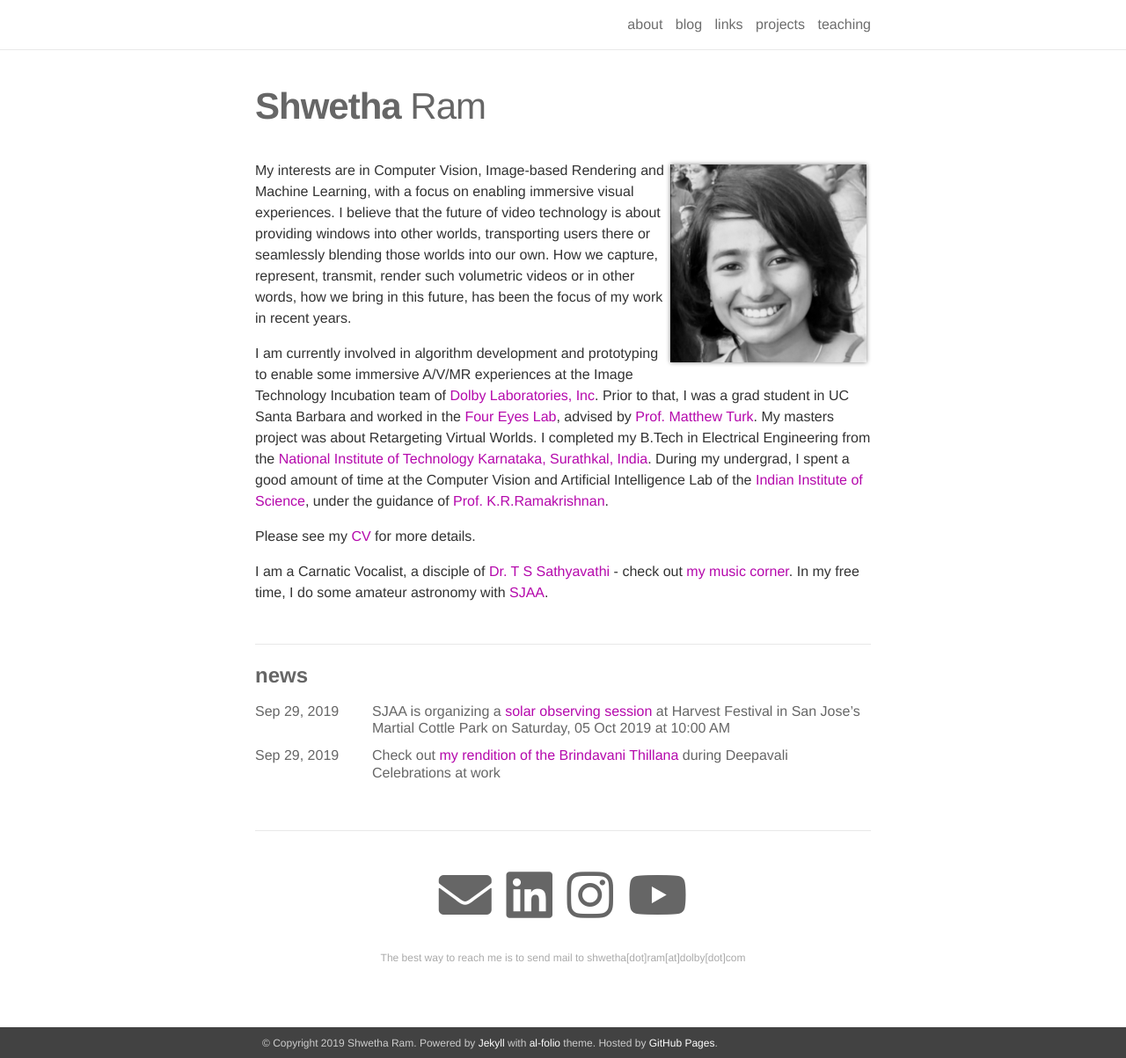
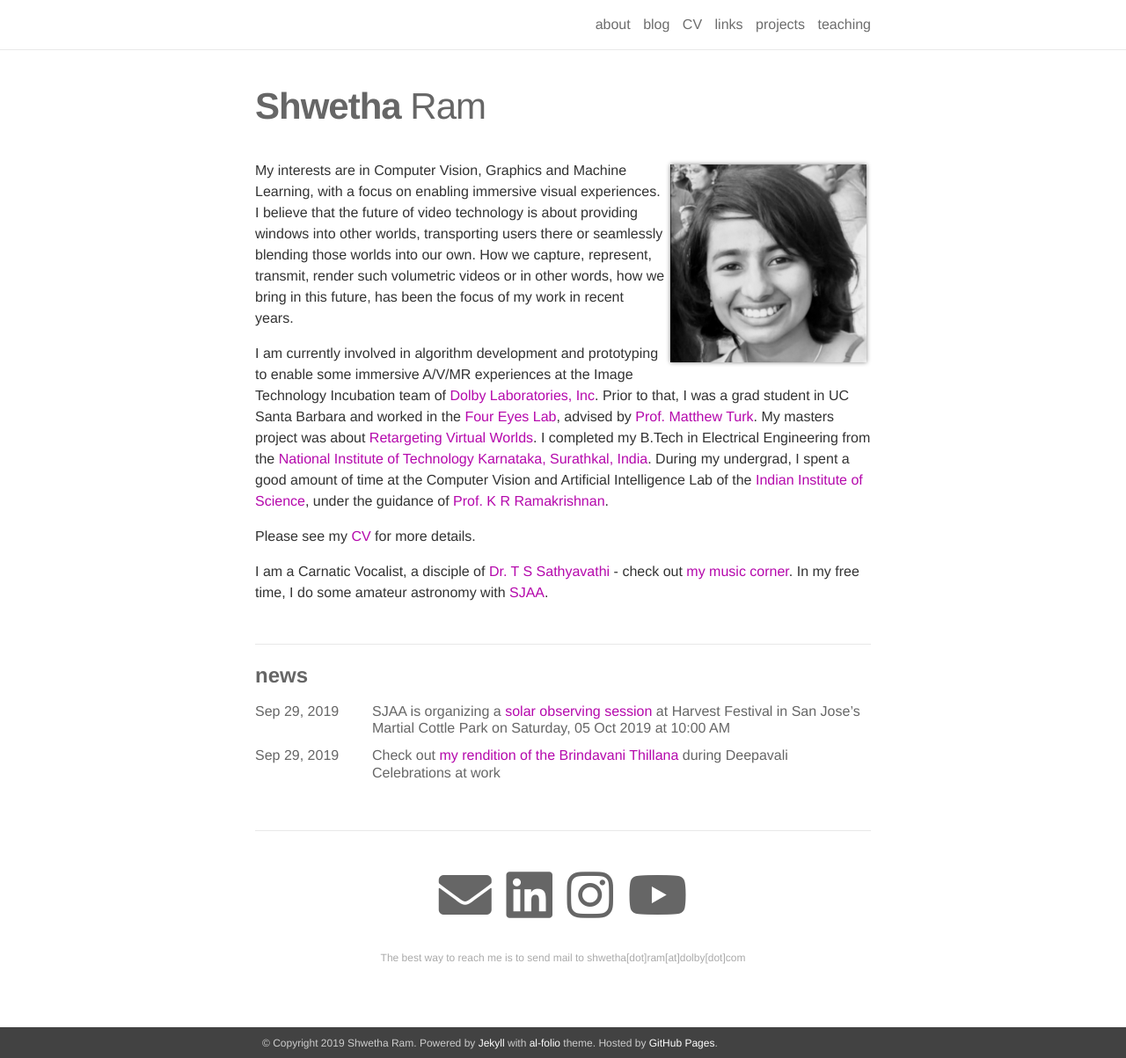
Before and after one commit to shwetharam0407/shwetharam0407.github.io, a Jekyll site: the page built from _pages/about.md, in a window 1280 px wide and 1203 px high. Shown: the whole window at 88% size. Built offline with Jekyll 4.4.1, drawn with Linux system fonts in a browser that asks for light colours; nearby versions of some CDN libraries.

Commit message:
modified content. Added CV

```diff
--- a/_pages/about.md
+++ b/_pages/about.md
@@ -13,10 +13,10 @@
 social: true
 ---
 
-My interests are in Computer Vision, Image-based Rendering and Machine Learning, with a focus on enabling immersive visual experiences. I believe that the future of video technology is about providing windows into other worlds, transporting users there or seamlessly blending those worlds into our own. How we capture, represent, transmit, render such volumetric videos or in other words, how we bring in this future, has been the focus of my work in recent years.
+My interests are in Computer Vision, Graphics and Machine Learning, with a focus on enabling immersive visual experiences. I believe that the future of video technology is about providing windows into other worlds, transporting users there or seamlessly blending those worlds into our own. How we capture, represent, transmit, render such volumetric videos or in other words, how we bring in this future, has been the focus of my work in recent years.
 
-I am currently involved in algorithm development and prototyping to enable some immersive A/V/MR experiences at the Image Technology Incubation team of [Dolby Laboratories, Inc](https://www.dolby.com/us/en/index.html). Prior to that, I was a grad student in UC Santa Barbara and worked in the [Four Eyes Lab](https://ilab.cs.ucsb.edu), advised by [Prof. Matthew Turk](https://sites.cs.ucsb.edu/~mturk/). My masters project was about Retargeting Virtual Worlds. I completed my B.Tech in Electrical Engineering from the [National Institute of Technology Karnataka, Surathkal, India](https://www.nitk.ac.in). During my undergrad, I spent a good amount of time at the Computer Vision and Artificial Intelligence Lab of the [Indian Institute of Science](https://www.iisc.ac.in), under the guidance of [Prof. K.R.Ramakrishnan](http://iiscprofiles.irins.org/profile/3742).
+I am currently involved in algorithm development and prototyping to enable some immersive A/V/MR experiences at the Image Technology Incubation team of [Dolby Laboratories, Inc](https://www.dolby.com/us/en/index.html). Prior to that, I was a grad student in UC Santa Barbara and worked in the [Four Eyes Lab](https://ilab.cs.ucsb.edu), advised by [Prof. Matthew Turk](https://sites.cs.ucsb.edu/~mturk/). My masters project was about [Retargeting Virtual Worlds](projects/RVW/). I completed my B.Tech in Electrical Engineering from the [National Institute of Technology Karnataka, Surathkal, India](https://www.nitk.ac.in). During my undergrad, I spent a good amount of time at the Computer Vision and Artificial Intelligence Lab of the [Indian Institute of Science](https://www.iisc.ac.in), under the guidance of [Prof. K R Ramakrishnan](http://iiscprofiles.irins.org/profile/3742).
 
-Please see my [CV](assets/pdf/CV.pdf) for more details.
+Please see my [CV](/CV/) for more details.
 
 I am a Carnatic Vocalist, a disciple of [Dr. T S Sathyavathi](https://www.tssathyavathi.com) - check out [my music corner](https://shwetharam0407.github.io/music-corner/). In my free time, I do some amateur astronomy with  [SJAA](https://www.sjaa.net).
```
Also changed, not shown: _pages/CV.md (added, +10 -0 lines), _pages/projects.md (+1 -2 lines), _pages/teaching.md (+1 -1 lines), 1 other file.
